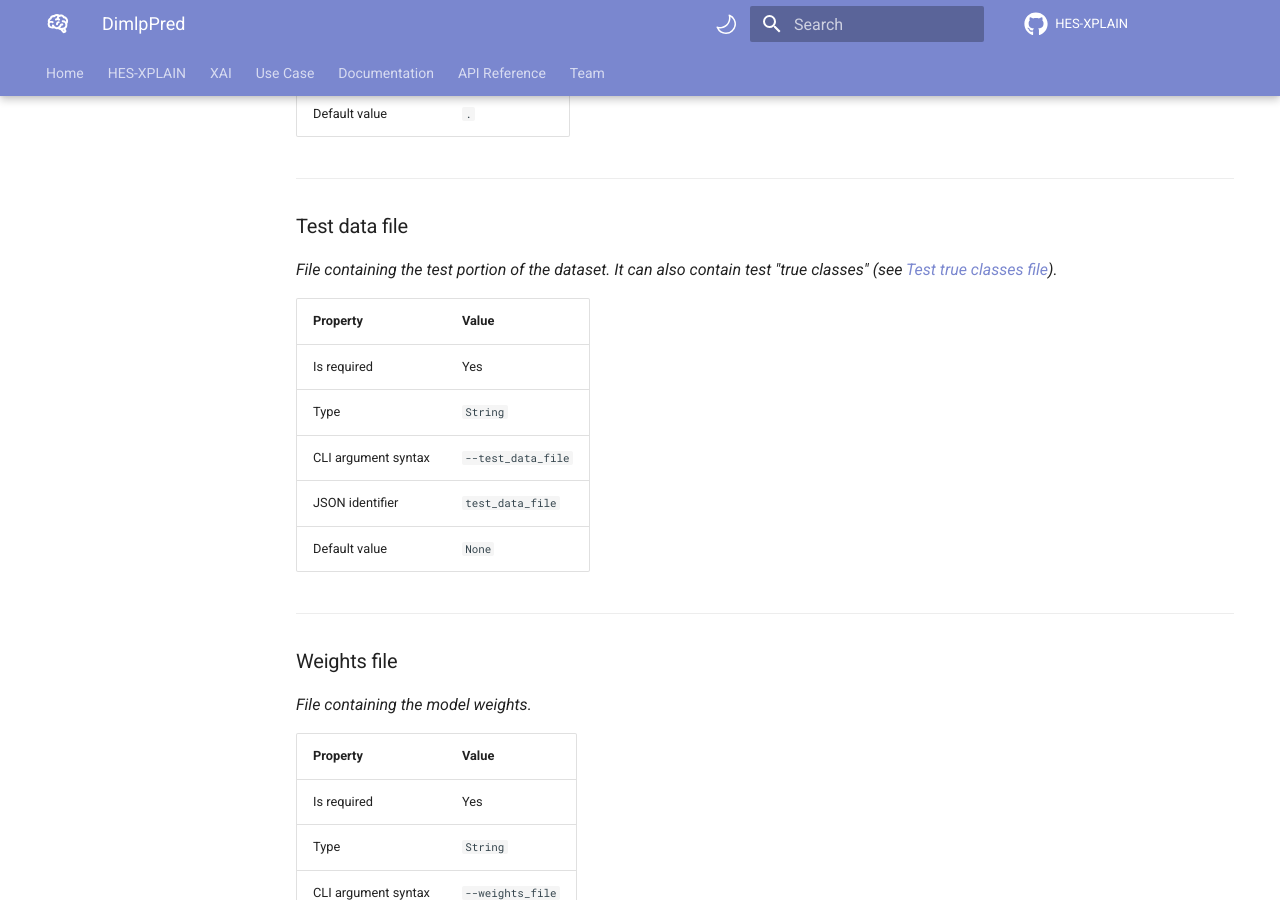
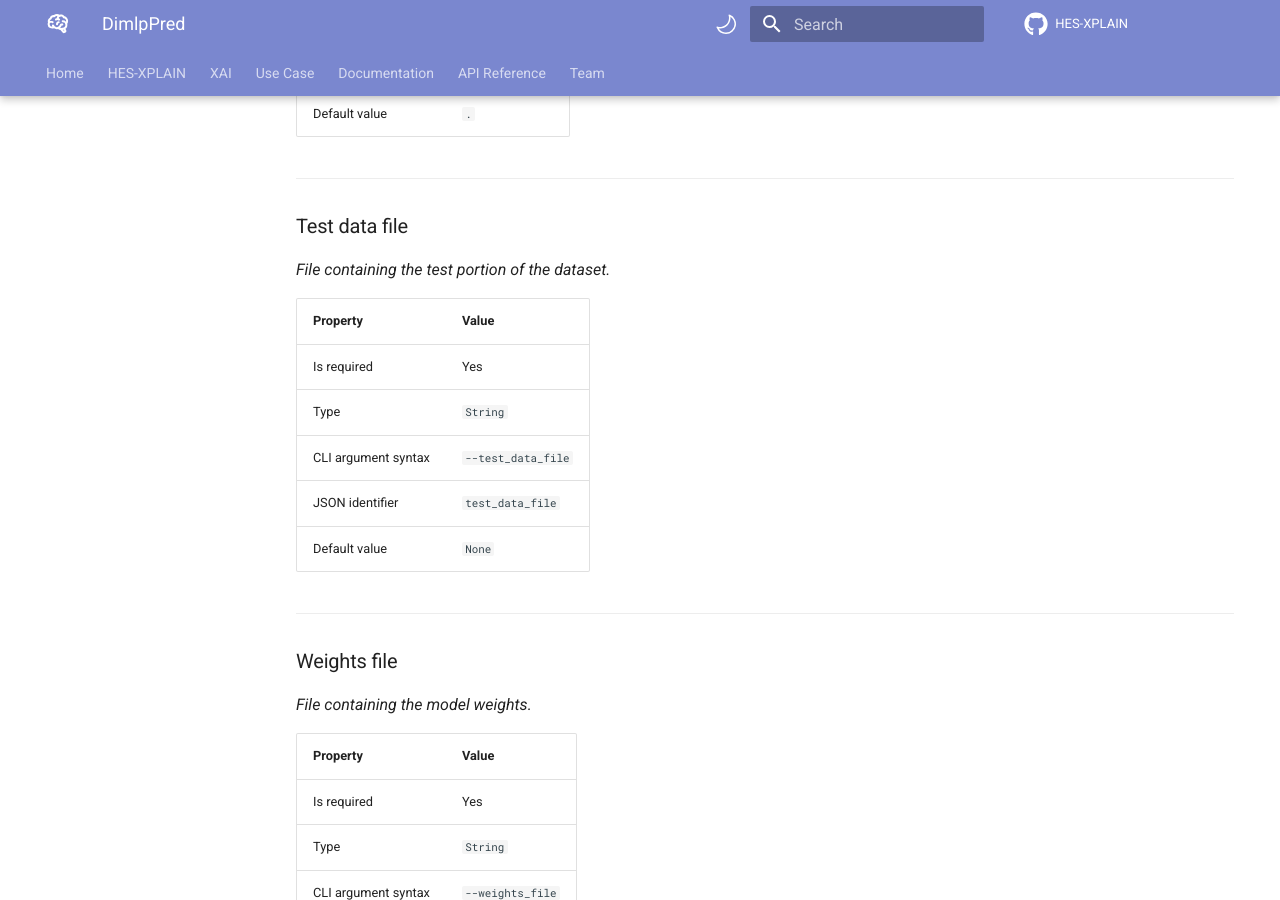
Before and after one commit to HES-XPLAIN/hes-xplain.github.io, an MkDocs documentation site: the page built from docs/documentation/algorithms/dimlp/dimlppred.md, in a window 1280 px wide and 900 px high, scrolled down 1551 px. Built offline with MkDocs 1.6.1 and Material for MkDocs 9.7.7, drawn with Linux system fonts in a browser that asks for light colours; comment, search, counter and statistics services are not loaded.

Commit message:
Removed broken anchor

```diff
--- a/docs/documentation/algorithms/dimlp/dimlppred.md
+++ b/docs/documentation/algorithms/dimlp/dimlppred.md
@@ -47,7 +47,7 @@ The `dimlpPred` algorithm has required and optional arguments to be specified. E
 ---
 
 ### Test data file
-*File containing the test portion of the dataset. It can also contain test "true classes" (see [Test true classes file](#test-true-classes-file)).*
+*File containing the test portion of the dataset.*
 
 |  **Property**           | **Value**           |
 |:------------------------|:--------------------|
```
